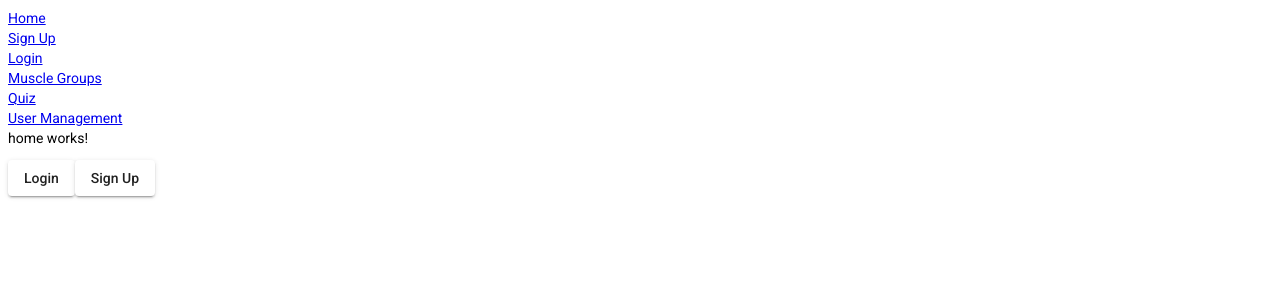
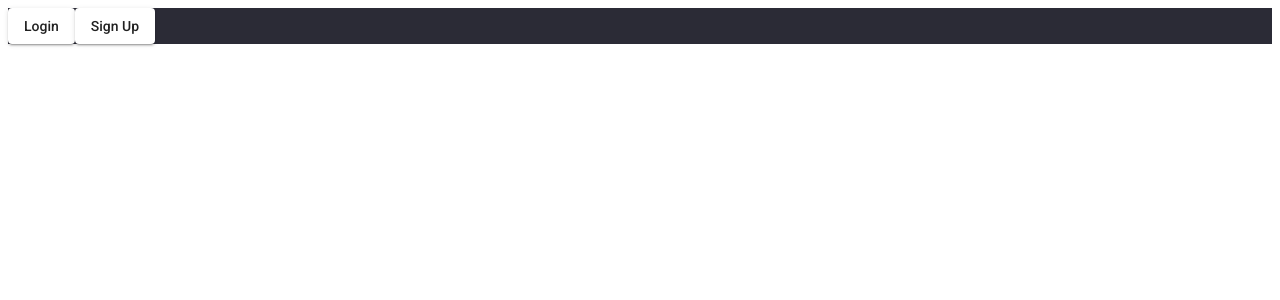
Before and after one commit to marcusjensen15/Warriors_Gym_Frontend, an Angular app: page /home in a window 1280 px wide. Shown: the top 300 px of the page. Built offline with nearby package versions, Linux system fonts and the light colour scheme.

Commit message:
change home background color

```diff
--- a/src/app/app.component.html
+++ b/src/app/app.component.html
@@ -1,4 +1,4 @@
-<nav>
+<!-- <nav>
   <a routerLink="/home" routerLinkActive="active">Home</a>
   <br>
   <a routerLink="/signup" routerLinkActive="active">Sign Up</a>
@@ -10,5 +10,5 @@
   <a routerLink="/quiz" routerLinkActive="active">Quiz</a>
   <br>
   <a routerLink="/users" routerLinkActive="active">User Management</a>
-</nav>
+</nav> -->
 <router-outlet></router-outlet>
--- a/src/app/home/home.component.html
+++ b/src/app/home/home.component.html
@@ -1,6 +1,6 @@
-<p>home works!</p>
-
-<div>
+<div class="home-container">
+  <div class="button-containter">
   <button mat-raised-button routerLink="/login">Login</button>
   <button mat-raised-button routerLink="/signup">Sign Up</button>
+  </div>
 </div>
--- /dev/null
+++ b/src/app/home/home.component.scss
@@ -0,0 +1,8 @@
+@import "../../assets/variables";
+
+
+.home-container{
+  background-color: $scw-grey;
+  width: 100%;
+  height: 100%;
+}
--- a/src/app/home/home.component.ts
+++ b/src/app/home/home.component.ts
@@ -3,7 +3,7 @@ import { Component, OnInit } from '@angular/core';
 @Component({
   selector: 'app-home',
   templateUrl: './home.component.html',
-  styleUrls: ['./home.component.sass']
+  styleUrls: ['./home.component.scss']
 })
 export class HomeComponent implements OnInit {
 
```
Also changed, not shown: src/app/home/home.component.sass (deleted).
